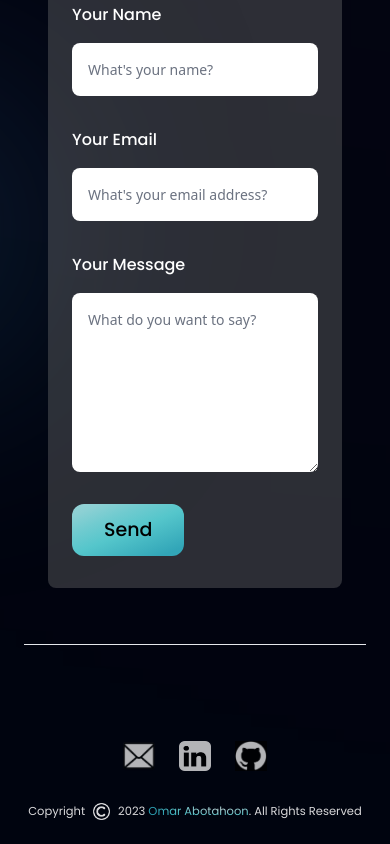
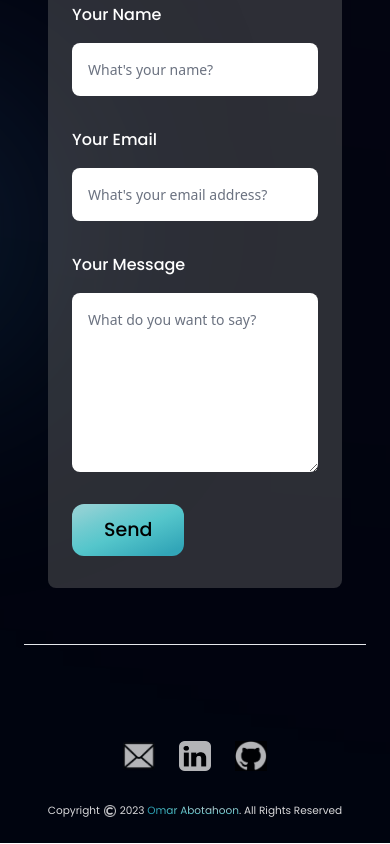
Before and after one commit to Omar-abt/portfolio_website, a React (Vite) app: page / in a window 390 px wide. Shown: the part 8107-8951 px from the top of the page. Built offline with nearby package versions, Linux system fonts and the light colour scheme.

Commit message:
Fixed mobile screen footer

```diff
--- a/src/components/Footer.jsx
+++ b/src/components/Footer.jsx
@@ -33,9 +33,9 @@ const Footer = () => {
       </ul>
 
       <div className="flex flex-row md:px-5 pt-8 justify-center items-center opacity-85">
-        <p className='text-white font-poppins text-[11.5px] md:text-[16px] font-light pr-2'>Copyright</p>
-        <img src={copyright} className="w-[2vh] h-[2vh]"/>
-        <p className='text-white font-poppins text-[11.5px] md:text-[16px] font-light pl-2'>2023
+        <p className='text-white font-poppins text-[10.5px] md:text-[16px] font-light pr-1 md:pr-2'>Copyright</p>
+        <img src={copyright} className="w-[1.4vh] h-[1.4vh] md:w-[2vh] md:h-[2vh]"/>
+        <p className='text-white font-poppins text-[10.5px] md:text-[16px] font-light pl-1 md:pl-2'>2023
           <span className="text-gradient"> Omar Abotahoon</span>
         . All Rights Reserved</p>
       </div>
```
